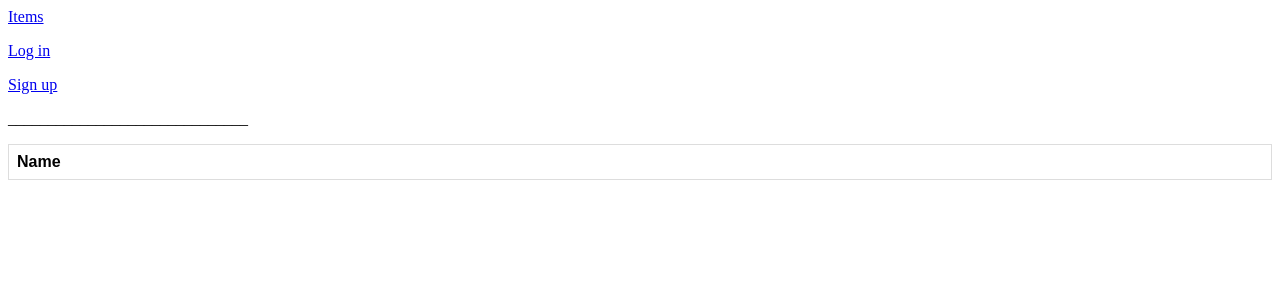
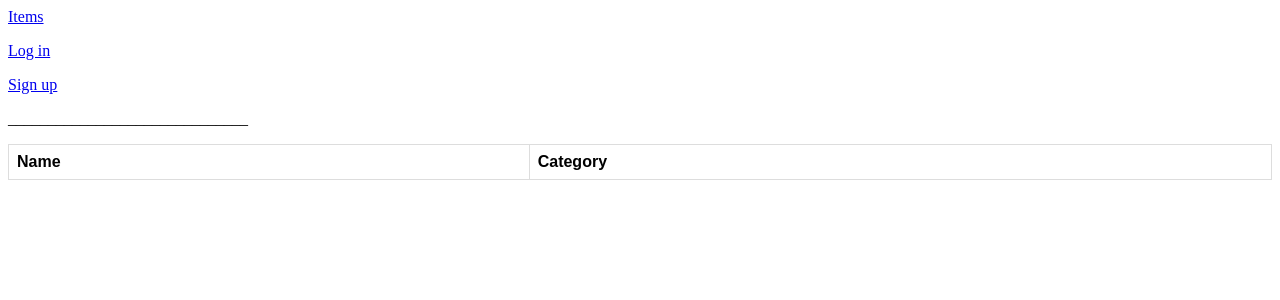
Before and after one commit to pouya-gh/MyStore, a Django app: page /items/ in a window 1280 px wide. Shown: the top 300 px of the page. Run offline with Django 5.2, Linux system fonts and the light colour scheme; data that the repository does not hold is empty.

Commit message:
add category to item templates

```diff
--- a/items/templates/items/detail.html
+++ b/items/templates/items/detail.html
@@ -5,6 +5,9 @@
 {% block content %}
 <p>{{ item.name }}</p>
 <p>{{ item.description }}</p>
+{% if item.category %}
+<p>Category: {{ item.category }}</p>
+{% endif %}
 <p>Properties: {{ item.properties }}</p>
 <p>Remaining: {{ item.remaining_items }}</p>
 
--- a/items/templates/items/list.html
+++ b/items/templates/items/list.html
@@ -4,10 +4,12 @@
 <table>
     <tr>
         <th>Name</th>
+        <th>Category</th>
     </tr>
 {% for item in items %}
 <tr>
     <td><a href="{{ item.get_absolute_url }}">{{ item }}</a></td>
+    <td>{{ item.category }}</td>
     {% comment %} <td>{{ item }}</td> {% endcomment %}
 </tr>
 {% endfor %}
```
